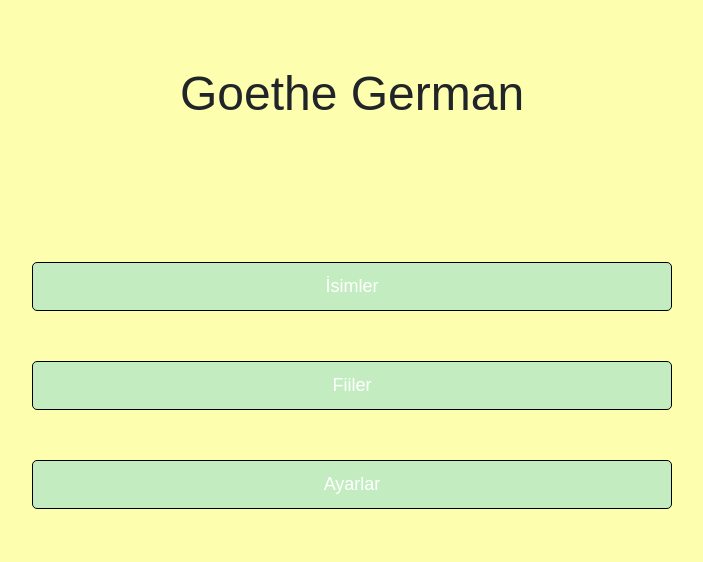
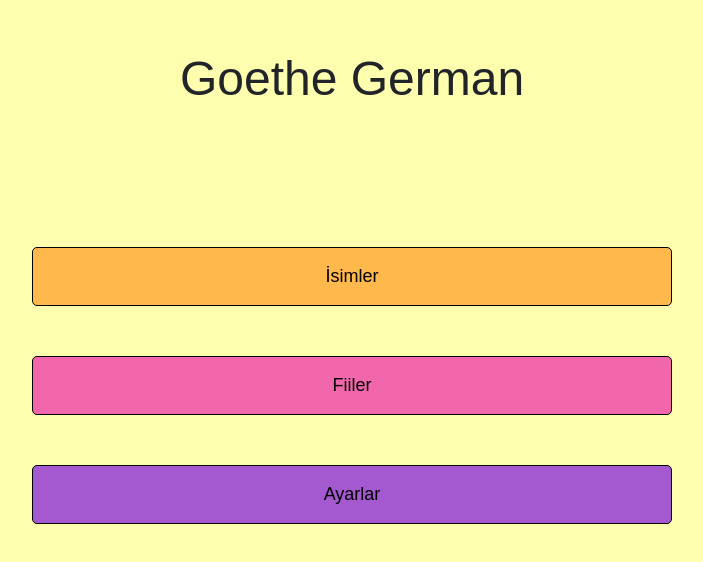
Before and after one commit to EnesHarman/German-App, a React (Create React App) app: page / in a window 1280 px wide. Shown: the part 108-670 px from the top of the page, without its empty margins (288-991 px from the left). Built offline with nearby package versions, Linux system fonts and the light colour scheme; a web font is replaced by a local one.

Commit message:
Finish design of main menu

```diff
--- a/src/pages/MainMenu.css
+++ b/src/pages/MainMenu.css
@@ -9,19 +9,18 @@
     background-color: #FDFFAE;
 }
 
-.button {
+.button-main {
     display: flex;
     flex-direction: column;
     align-items: center;
     justify-content: center;
     border: 1px solid black;
     border-radius: 5px;
-    background-color: #C3EDC0;
     width: 50%;
     margin: 25px 0;
 }
 
-.link {
+.link-main {
     text-decoration: none;
     color: black;
     padding: 15px;
--- a/src/pages/MainMenu.js
+++ b/src/pages/MainMenu.js
@@ -9,14 +9,14 @@
                 <h1 className='title'>Goethe German</h1>
             </div>
 
-            <div className='button'>
-                <Link className='link' to="/nouns">İsimler</Link>
+            <div className='button-main' style={{backgroundColor:'#FFB84C'}}>
+                <Link className='link-main' to="/nouns">İsimler</Link>
             </div>
-            <div className='button'>
-                <Link className='link' to="/verbs">Fiiler</Link>
+            <div className='button-main' style={{backgroundColor:'#F266AB'}}>
+                <Link className='link-main' to="/verbs">Fiiler</Link>
             </div>
-            <div className='button'>
-                <Link className='link' to="/settings">Ayarlar</Link>
+            <div className='button-main' style={{backgroundColor:'#A459D1'}}>
+                <Link className='link-main' to="/settings">Ayarlar</Link>
             </div>
             <div className='footer'></div>
         </div>
```
